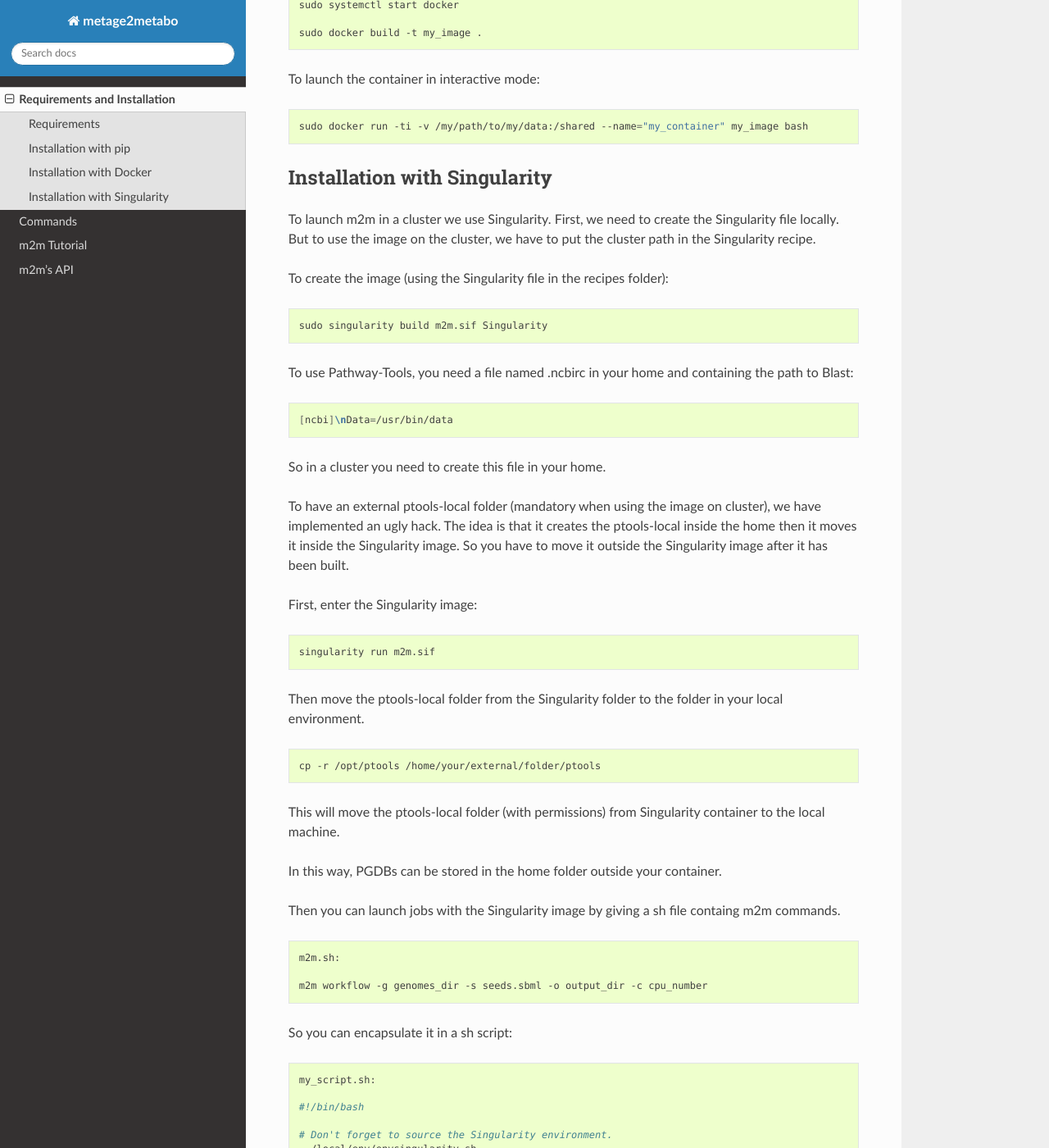
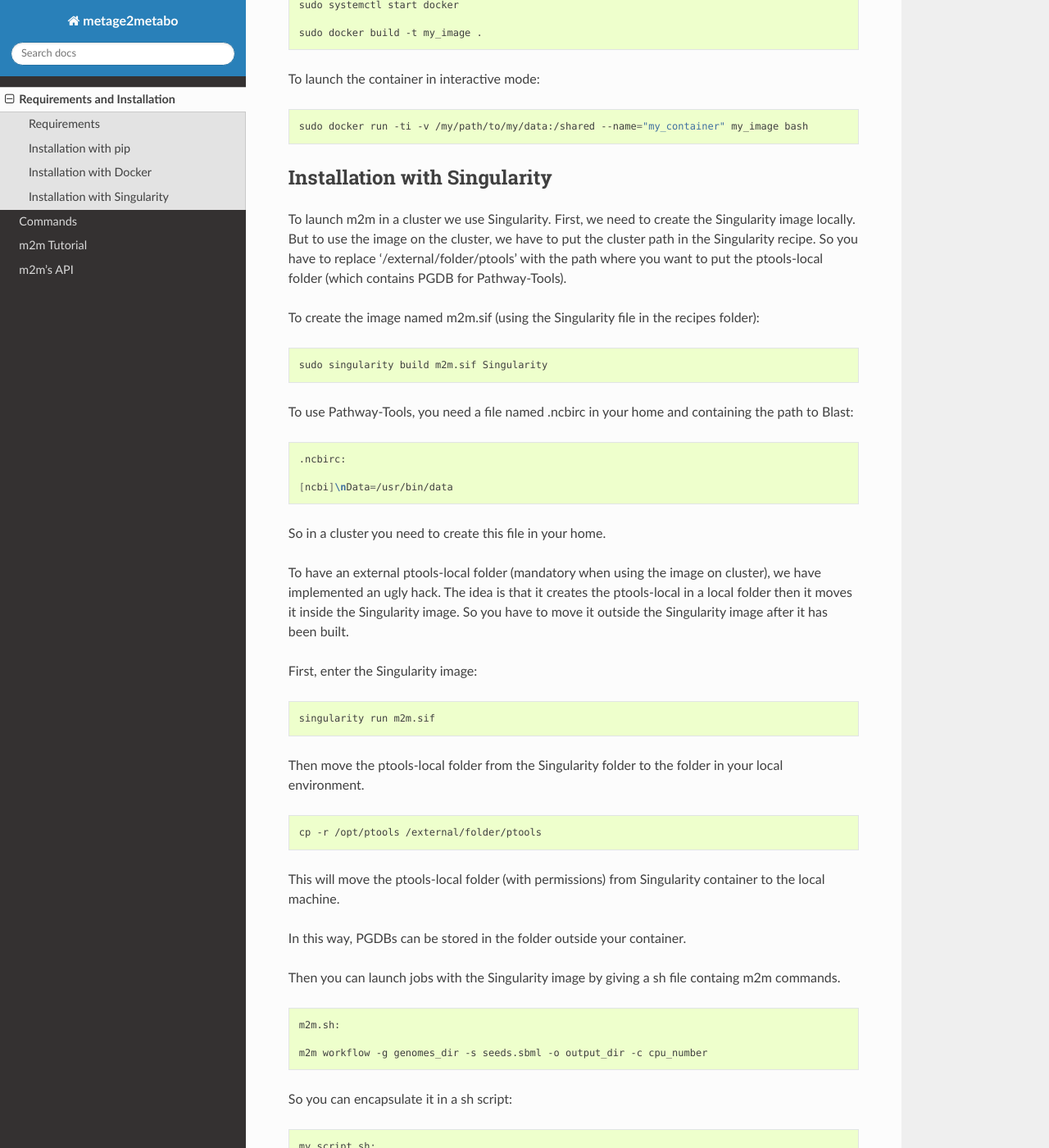
Before and after one commit to AuReMe/metage2metabo, a Sphinx documentation site: the page built from docs/install.rst, in a window 1280 px wide and 1400 px high, scrolled down 1700 px. Shown: the whole window at 82% size. Built offline with Sphinx 7.4.7 and the Read the Docs theme 2.0.0, drawn with Linux system fonts in a browser that asks for light colours; some of the changed text lies outside the part shown.

Commit message:
Update doc and Singularity.

```diff
--- a/docs/install.rst
+++ b/docs/install.rst
@@ -99,10 +99,11 @@ Installation with Singularity
 =============================
 
 To launch m2m in a cluster we use Singularity.
-First, we need to create the Singularity file locally.
+First, we need to create the Singularity image locally.
 But to use the image on the cluster, we have to put the cluster path in the Singularity recipe.
+So you have to replace '/external/folder/ptools' with the path where you want to put the ptools-local folder (which contains PGDB for Pathway-Tools).
 
-To create the image (using the Singularity file in the recipes folder):
+To create the image named m2m.sif (using the Singularity file in the recipes folder):
 
 .. code:: sh
 
@@ -112,12 +113,14 @@ To use Pathway-Tools, you need a file named .ncbirc in your home and containing
 
 .. code:: sh
 
+    .ncbirc:
+
     [ncbi]\nData=/usr/bin/data
 
 So in a cluster you need to create this file in your home.
 
 To have an external ptools-local folder (mandatory when using the image on cluster), we have implemented an ugly hack.
-The idea is that it creates the ptools-local inside the home then it moves it inside the Singularity image.
+The idea is that it creates the ptools-local in a local folder then it moves it inside the Singularity image.
 So you have to move it outside the Singularity image after it has been built.
 
 First, enter the Singularity image:
@@ -131,11 +134,11 @@ Then move the ptools-local folder from the Singularity folder to the folder in y
 
 .. code:: sh
 
-    cp -r /opt/ptools /home/your/external/folder/ptools
+    cp -r /opt/ptools /external/folder/ptools
 
 This will move the ptools-local folder (with permissions) from Singularity container to the local machine.
 
-In this way, PGDBs can be stored in the home folder outside your container.
+In this way, PGDBs can be stored in the folder outside your container.
 
 Then you can launch jobs with the Singularity image by giving a sh file containg m2m commands.
 
```
Also changed, not shown: other parts of docs/install.rst (+1 -1 lines), 1 other file.
